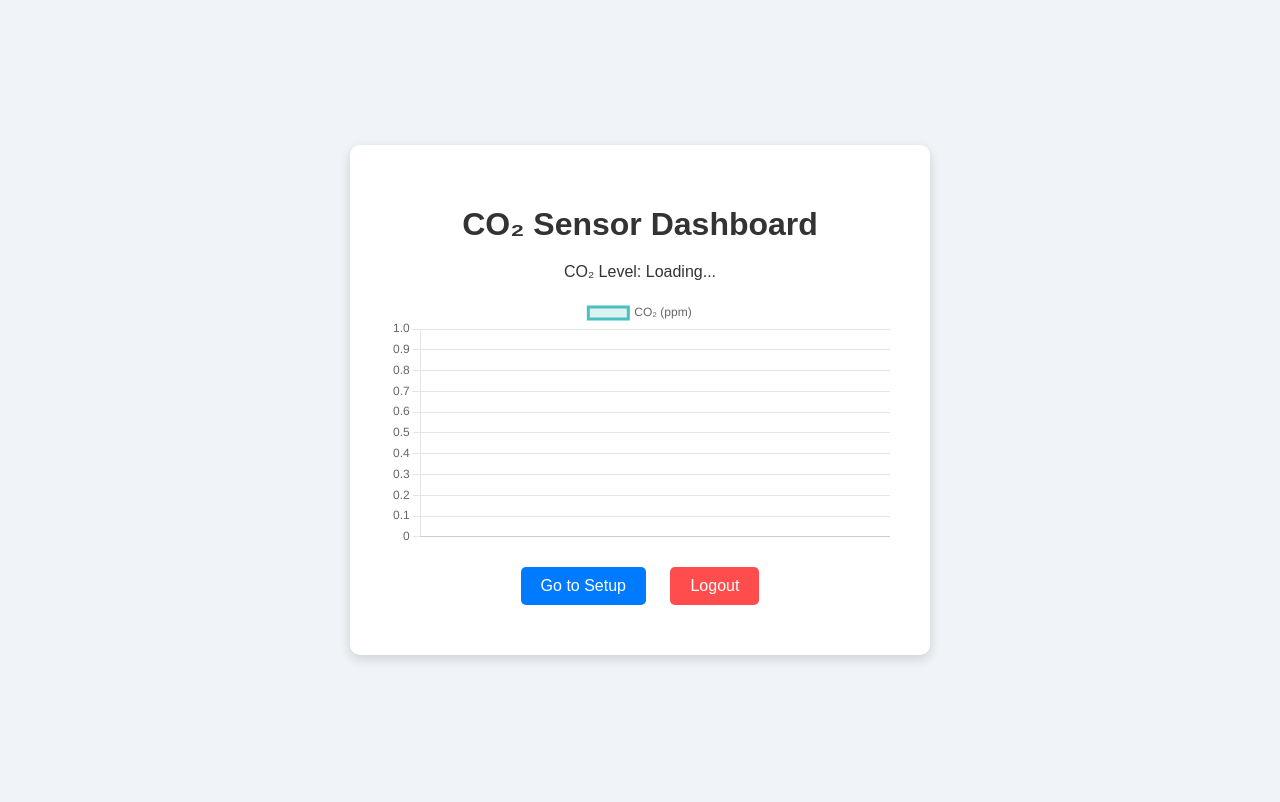
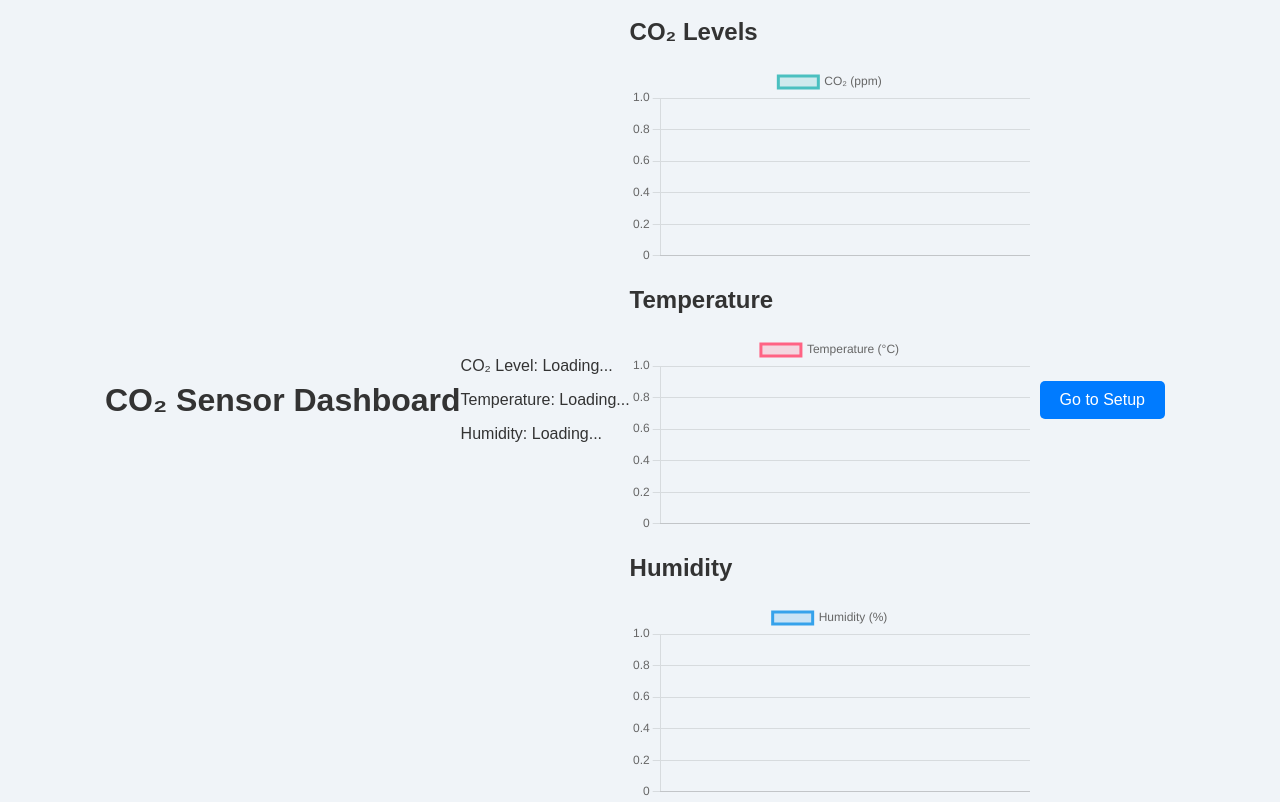
Before and after one commit to TheDukeElephant/bepproject, a Flask app: page /dashboard in a window 1280 px wide. Before the commit the page ends 661 px from the top, so only its background shows below. Run offline with Flask 3, Linux system fonts and the light colour scheme; a user stored in the database is signed in; parts of the project's set-up code (start-up, migrations or seed data) failed here and were passed over; some libraries are stand-ins or nearby versions.

Commit message:
update html to new dashboard

```diff
--- a/app/templates/dashboard.html
+++ b/app/templates/dashboard.html
@@ -3,22 +3,41 @@
 <head>
     <meta charset="UTF-8">
     <meta name="viewport" content="width=device-width, initial-scale=1.0">
-    <title>CO₂ Sensor Dashboard</title>
+    <title>Dashboard</title>
     <link rel="stylesheet" href="{{ url_for('static', filename='styles.css') }}">
     <script src="https://cdn.jsdelivr.net/npm/chart.js"></script>
     <script src="https://cdn.socket.io/4.0.1/socket.io.min.js"></script>
     <script src="{{ url_for('static', filename='scripts/dashboard.js') }}" defer></script>
 </head>
 <body>
-    <div class="dashboard-container">
-        <h1>CO₂ Sensor Dashboard</h1>
+    <h1>CO₂ Sensor Dashboard</h1>
+
+    <div class="sensor-data">
         <p>CO₂ Level: <span id="co2">Loading...</span></p>
+        <p>Temperature: <span id="temperature">Loading...</span></p>
+        <p>Humidity: <span id="humidity">Loading...</span></p>
+    </div>
 
-        <!-- Canvas for Chart.js Graph -->
-        <canvas id="co2Chart" width="400" height="200"></canvas>
-        <!-- Button to go to the Setup page -->
-        <a href="{{ url_for('setup') }}"><button>Go to Setup</button></a>
-        <a href="{{ url_for('auth.logout') }}"><button class="logout-button">Logout</button></a>
+    <div class="graphs">
+        <!-- CO₂ Graph -->
+        <div class="graph">
+            <h2>CO₂ Levels</h2>
+            <canvas id="co2Chart" width="400" height="200"></canvas>
+        </div>
+
+        <!-- Temperature Graph -->
+        <div class="graph">
+            <h2>Temperature</h2>
+            <canvas id="tempChart" width="400" height="200"></canvas>
+        </div>
+
+        <!-- Humidity Graph -->
+        <div class="graph">
+            <h2>Humidity</h2>
+            <canvas id="humidityChart" width="400" height="200"></canvas>
+        </div>
     </div>
+
+    <a href="{{ url_for('setup') }}"><button>Go to Setup</button></a>
 </body>
 </html>
```
